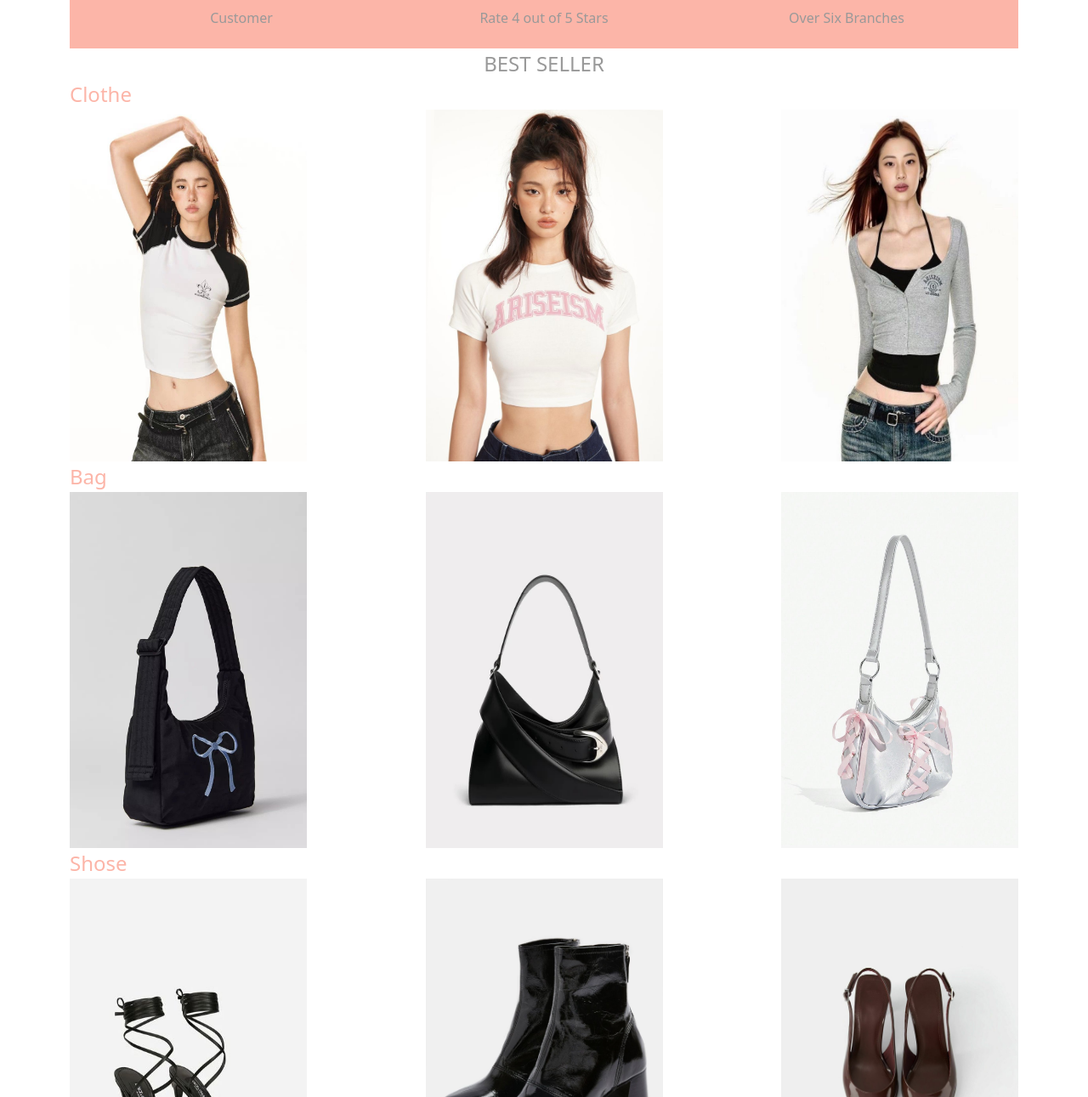
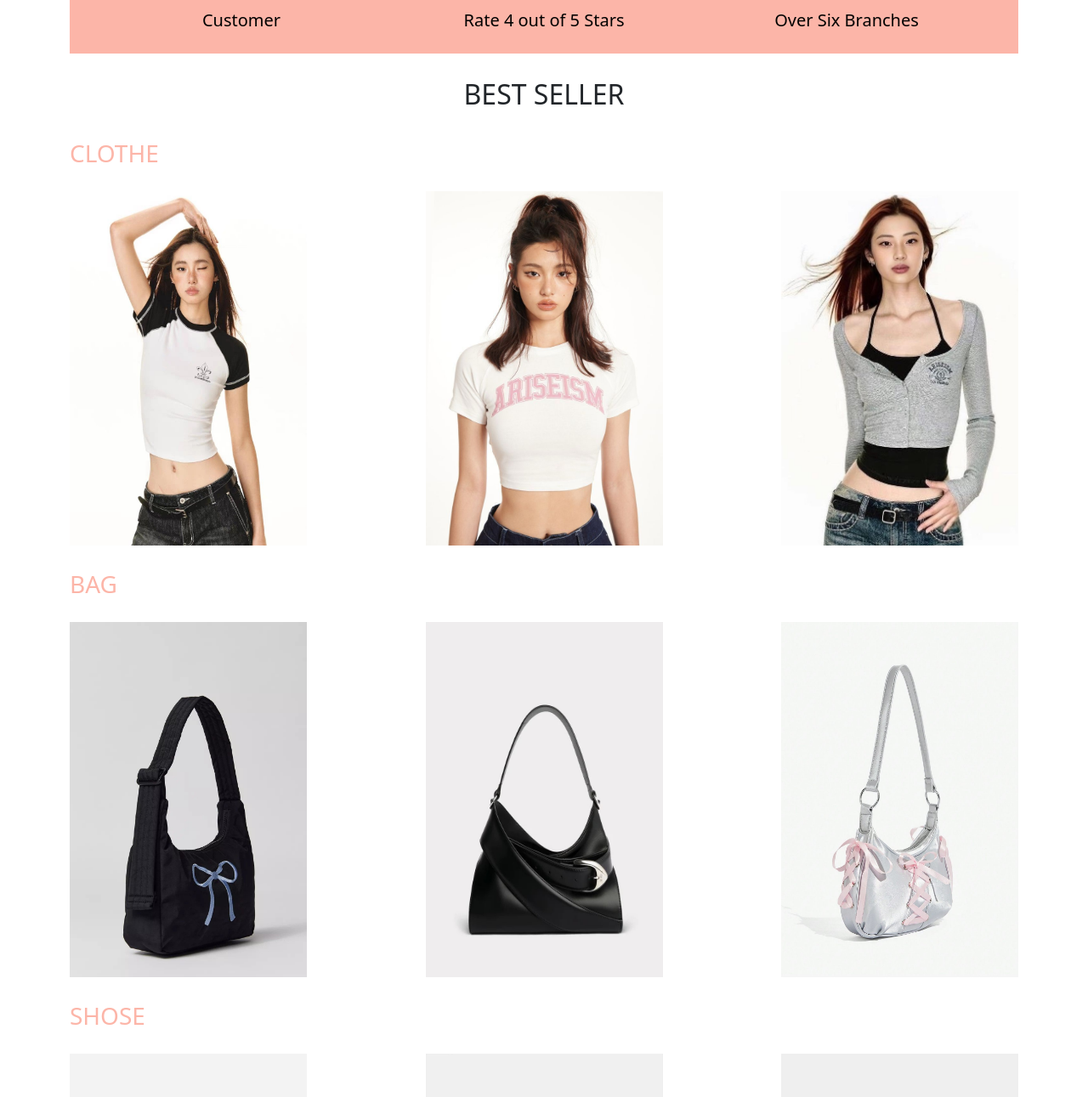
Before and after one commit to butterfly-nv/orange-shop, a plain HTML site: page index.html in a window 1280 px wide. Shown: the part 609-1900 px from the top of the page at 85% size. Drawn offline with nearby package versions, Linux system fonts and the light colour scheme.

Commit message:
update home page

```diff
--- a/index.html
+++ b/index.html
@@ -15,10 +15,10 @@
         <div class="row align-items-center g-4">
             <div class="col-md-6">
                 <h1 class="ml-2">About us</h1>
-                <img src="images/about-us.jpg.png" alt="logo" class="img-fluid rounded">
+                <img src="images/about-us.png" alt="logo" class="img-fluid rounded">
             </div>
             <div class="col-md-6 space-y-2">
-                <p class="fs-4 fw-semibold text-orange-cambodia text-center">
+                <p class="fs-2 fw-semibold text-orange-cambodia text-center">
                     Orange Cambodia<br>
                     Where Style Meets Legacy
                 </p>
@@ -36,7 +36,7 @@
             <div class="row text-center gy-4">
                 <div class="col-12 col-md-4">
                     <p class="text-white fs-4 mb-1">10,000+</p>
-                    <p class="text-rating mb-0">Customer</p>
+                    <p class="text-black fs-5 mb-0">Customer</p>
                 </div>
                 <div class="col-12 col-md-4">
                     <p class="star-color fs-4 mb-1">
@@ -66,38 +66,38 @@
                                 d="M3.612 15.443c-.386.198-.824-.149-.746-.592l.83-4.73L.173 6.765c-.329-.314-.158-.888.283-.95l4.898-.696L7.538.792c.197-.39.73-.39.927 0l2.184 4.327 4.898.696c.441.062.612.636.282.95l-3.522 3.356.83 4.73c.078.443-.36.79-.746.592L8 13.187l-4.389 2.256z" />
                         </svg>
                     </p>
-                    <p class="text-rating mb-0">Rate 4 out of 5 Stars</p>
+                    <p class="text-black fs-5 mb-0">Rate 4 out of 5 Stars</p>
                 </div>
                 <div class="col-12 col-md-4">
                     <p class="text-white fs-4 mb-1">6+</p>
-                    <p class="text-rating mb-0">Over Six Branches</p>
+                    <p class="text-black fs-5 mb-0">Over Six Branches</p>
                 </div>
             </div>
         </div>
     </section>
     <section>
-        <div class="text-rating text-center fs-4">BEST SELLER</div>
-        <div class="text-orange-cambodia fs-4">Clothe</div>
-        <div class="d-flex justify-content-between">
-            <img src="images/croptop.jpg.jpg" alt="crop top" class="w-25">
-            <img src="images/shirt.jpg.jpg" alt="shirt" class="w-25">
-            <img src="images/top.jpg.jpg" alt="top" class="w-25">
+        <div class="text-bold text-center fs-2 mt-4">BEST SELLER</div>
+        <div class="text-orange-cambodia fs-3 space-y-2 mt-4">CLOTHE</div>
+        <div class="d-flex justify-content-between mt-4">
+            <img src="images/croptop.jpg" alt="crop top" class="w-25">
+            <img src="images/shirt.jpg" alt="shirt" class="w-25">
+            <img src="images/top.jpg" alt="top" class="w-25">
         </div>
     </section>
      <section>
-        <div class="text-orange-cambodia fs-4">Bag</div>
-        <div class="d-flex justify-content-between">
-            <img src="images/bag1.jpg.jpg" alt="crop top" class="w-25">
-            <img src="images/bag2.jpg.jpg" alt="shirt" class="w-25">
-            <img src="images/bag3.jpg.jpg" alt="top" class="w-25">
+        <div class="text-orange-cambodia fs-3 space-y-2 mt-4">BAG</div>
+        <div class="d-flex justify-content-between mt-4">
+            <img src="images/bag1.jpg" alt="crop top" class="w-25">
+            <img src="images/bag2.jpg" alt="shirt" class="w-25">
+            <img src="images/bag3.jpg" alt="top" class="w-25">
         </div>
     </section>
     <section>
-        <div class="text-orange-cambodia fs-4">Shose</div>
-        <div class="d-flex justify-content-between">
-            <img src="images/heel.jpg.jpg" alt="crop top" class="w-25">
-            <img src="images/booth.jpg.jpg" alt="shirt" class="w-25">
-            <img src="images/heels.jpg.jpg" alt="top" class="w-25">
+        <div class="text-orange-cambodia fs-3 space-y-2 mt-4">SHOSE</div>
+        <div class="d-flex justify-content-between mt-4">
+            <img src="images/heel.jpg" alt="crop top" class="w-25">
+            <img src="images/booth.jpg" alt="shirt" class="w-25">
+            <img src="images/heels.jpg" alt="top" class="w-25">
         </div>
     </section>
 
```
Also changed, not shown: images/about-us.png (renamed from images/about-us.jpg.png), images/bag1.jpg (renamed from images/bag1.jpg.jpg), images/bag2.jpg (renamed from images/bag2.jpg.jpg), images/bag3.jpg (renamed from images/bag3.jpg.jpg), images/booth.jpg (renamed from images/booth.jpg.jpg), images/croptop.jpg (renamed from images/croptop.jpg.jpg), images/heel.jpg (renamed from images/heel.jpg.jpg), images/heels.jpg (renamed from images/heels.jpg.jpg), images/orange_logo.jpg (renamed from images/orange_logo.jpg.jpg), images/shirt.jpg (renamed from images/shirt.jpg.jpg), images/top.jpg (added), images/top.jpg.jpg (deleted).
